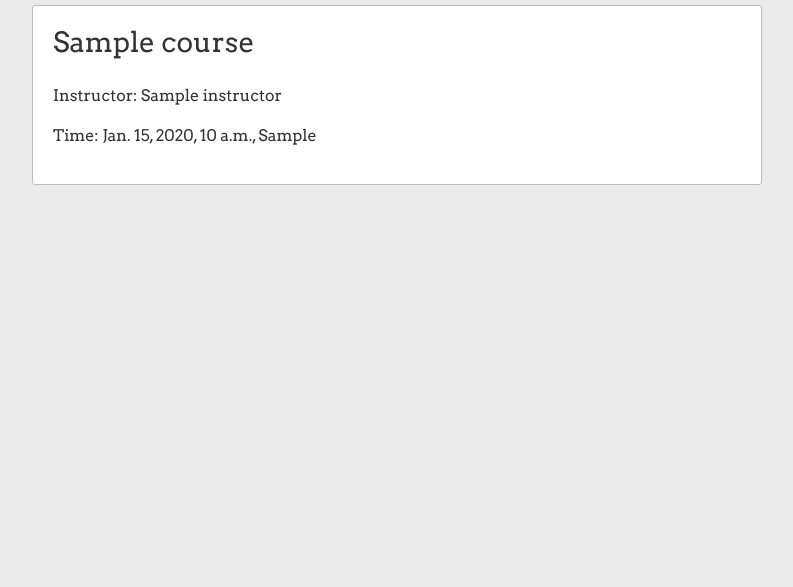
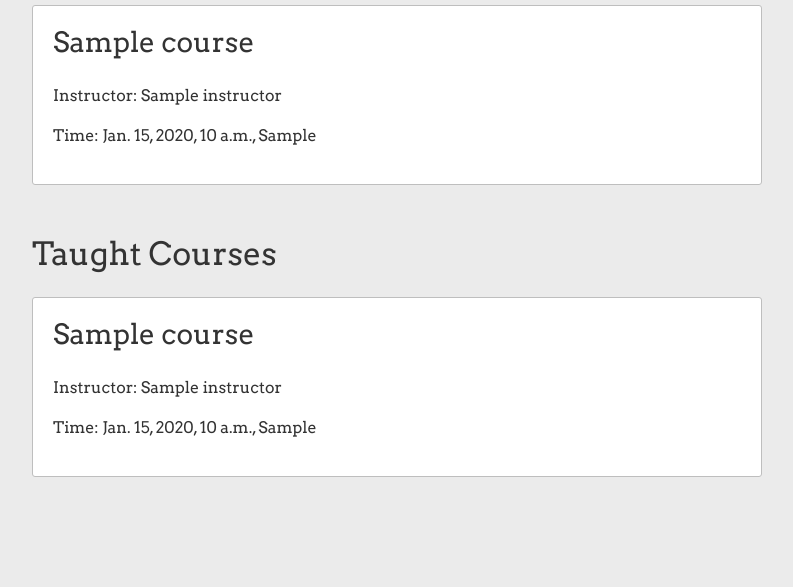
Before and after one commit to JacobCuke/SchoolManagement, a Django app: template school/templates/school/dashboard.html in a window 1280 px wide. Shown: the part 521-1108 px from the top of the page, without its empty margins (53-846 px from the left). Before the commit the page ends 706 px from the top, so only its background shows below. Run offline with Django 3.2, Linux system fonts and the light colour scheme; the template is opened without the code that fills it: most values are stand-ins (such as "Sample title", 1, 10 or a date in 2020); some libraries are stand-ins or nearby versions.

Commit message:
Add taught courses

```diff
--- a/school/templates/school/dashboard.html
+++ b/school/templates/school/dashboard.html
@@ -28,4 +28,15 @@
       </article>
     {% endfor %}
   {% endif %}
+
+  {% if courses.taught_courses %}
+      <h2 class=mb-4>Taught Courses</h2>
+      {% for course in courses.taught_courses %}
+        <article class="content-section">
+          <h3 class="mb-4">{{ course.course_name }}</h3>
+          <p>Instructor: {{ course.instructor }}</p>
+          <p>Time: {{ course.get_time_display }}, {{ course.get_day_display }}</p>
+        </article>
+      {% endfor %}
+  {% endif %}
 {% endblock content %}
```
Also changed, not shown: school/views.py (+6 -1 lines), db.sqlite3.
